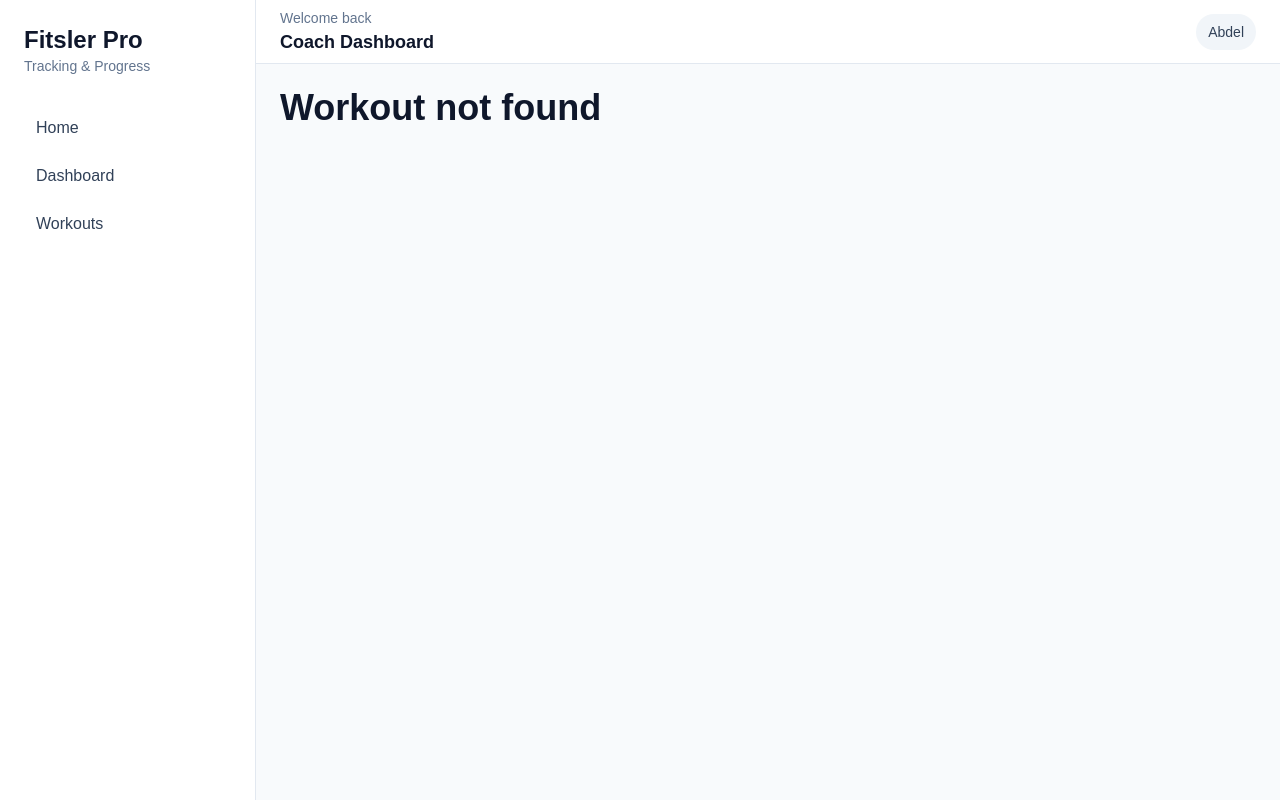
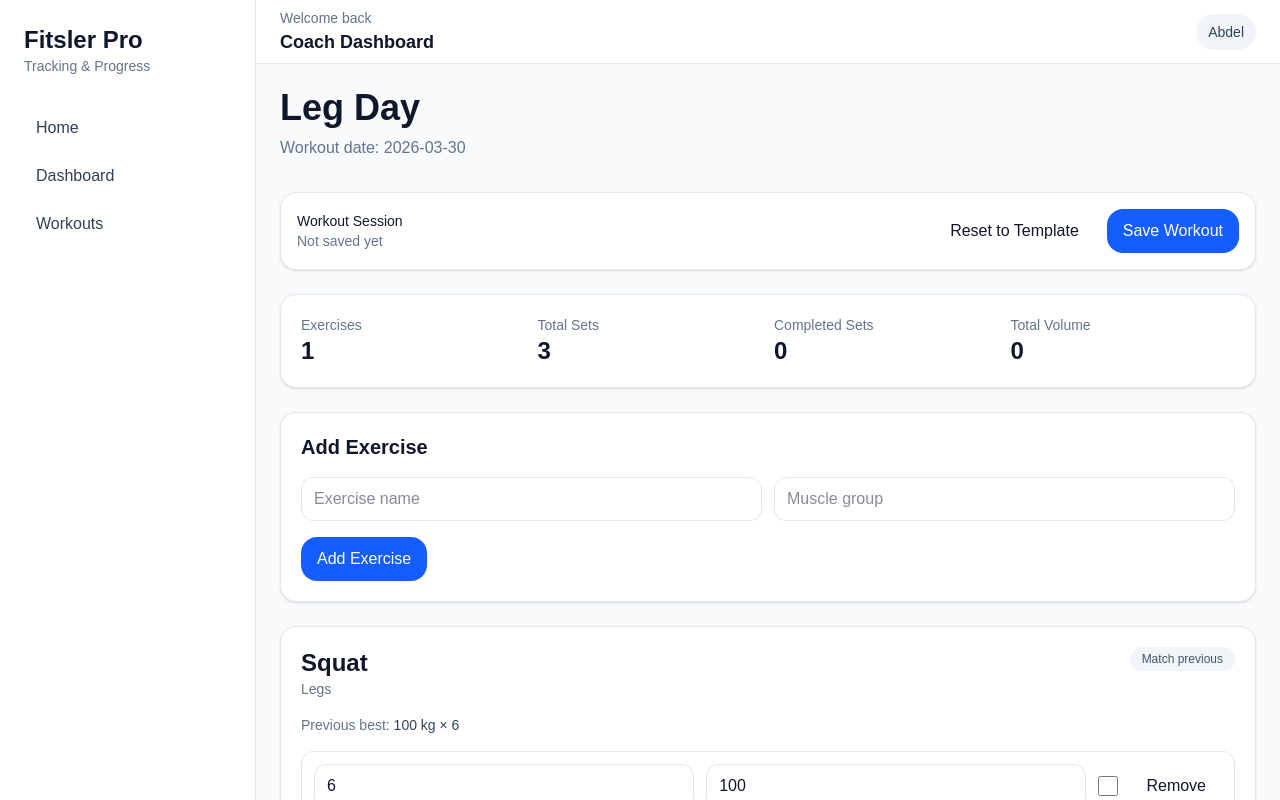
Before and after one commit to bouji9725/Fitness, a Next.js app: page /workouts/legs-day in a window 1280 px wide. Before the commit this address had no page. Shown: the top 800 px of the page. Built offline with nearby package versions, Linux system fonts and the light colour scheme.

Commit message:
adding workout/set/editing&saving

```diff
--- /dev/null
+++ b/components/workout/SaveWorkoutBar.tsx
@@ -0,0 +1,38 @@
+import Button from "@/components/ui/Button";
+
+type SaveWorkoutBarProps = {
+  onSave: () => void;
+  onReset: () => void;
+  isDirty: boolean;
+  lastSavedAt: string | null;
+};
+
+export default function SaveWorkoutBar({
+  onSave,
+  onReset,
+  isDirty,
+  lastSavedAt,
+}: SaveWorkoutBarProps) {
+  return (
+    <div className="flex flex-col gap-3 rounded-2xl border border-slate-200 bg-white p-4 shadow-sm md:flex-row md:items-center md:justify-between">
+      <div>
+        <p className="text-sm font-medium text-slate-900">Workout Session</p>
+        <p className="text-sm text-slate-500">
+          {lastSavedAt
+            ? `Last saved: ${new Date(lastSavedAt).toLocaleString()}`
+            : "Not saved yet"}
+        </p>
+      </div>
+
+      <div className="flex flex-wrap gap-3">
+        <Button type="button" variant="ghost" onClick={onReset}>
+          Reset to Template
+        </Button>
+
+        <Button type="button" onClick={onSave} disabled={!isDirty}>
+          Save Workout
+        </Button>
+      </div>
+    </div>
+  );
+}
--- a/components/workout/WorkoutSession.tsx
+++ b/components/workout/WorkoutSession.tsx
@@ -1,12 +1,17 @@
 "use client";
 
-import { useReducer } from "react";
+import { useEffect, useMemo, useReducer, useState } from "react";
 import type { WorkoutDay } from "@/types/workout";
-import Button from "@/components/ui/Button";
 import ExerciseCard from "./ExerciseCard";
 import AddExerciseForm from "./AddExerciseForm";
 import SessionSummary from "./SessionsSummary";
+import SaveWorkoutBar from "./SaveWorkoutBar";
 import { workoutSessionReducer } from "@/lib/workout-session-reducer";
+import {
+  clearWorkoutSession,
+  loadWorkoutSession,
+  saveWorkoutSession,
+} from "@/lib/workout-storage";
 
 type WorkoutSessionProps = {
   workout: WorkoutDay;
@@ -14,33 +19,59 @@ type WorkoutSessionProps = {
 
 export default function WorkoutSession({ workout }: WorkoutSessionProps) {
   const [sessionState, dispatch] = useReducer(workoutSessionReducer, workout);
+  const [hasHydrated, setHasHydrated] = useState(false);
+  const [lastSavedAt, setLastSavedAt] = useState<string | null>(null);
+
+  useEffect(() => {
+    const saved = loadWorkoutSession(workout.id);
+
+    if (saved) {
+      dispatch({
+        type: "RESET_WORKOUT",
+        initialWorkout: saved.workout,
+      });
+      setLastSavedAt(saved.savedAt);
+    }
+
+    setHasHydrated(true);
+  }, [workout.id]);
+
+  const isDirty = useMemo(() => {
+    return JSON.stringify(sessionState) !== JSON.stringify(workout);
+  }, [sessionState, workout]);
+
+  function handleSaveWorkout() {
+    saveWorkoutSession(sessionState);
+    setLastSavedAt(new Date().toISOString());
+  }
+
+  function handleResetWorkout() {
+    clearWorkoutSession(workout.id);
+    dispatch({
+      type: "RESET_WORKOUT",
+      initialWorkout: workout,
+    });
+    setLastSavedAt(null);
+  }
+
+  if (!hasHydrated) {
+    return (
+      <div className="rounded-2xl border border-slate-200 bg-white p-6 shadow-sm">
+        <p className="text-slate-500">Loading workout session...</p>
+      </div>
+    );
+  }
 
   return (
     <div className="grid gap-6">
+      <SaveWorkoutBar
+        onSave={handleSaveWorkout}
+        onReset={handleResetWorkout}
+        isDirty={isDirty}
+        lastSavedAt={lastSavedAt}
+      />
+
       <SessionSummary workout={sessionState} />
-
-      <div className="flex flex-col gap-3 md:flex-row md:items-center md:justify-between">
-        <div>
-          <h2 className="text-xl font-semibold text-slate-900">
-            Track your workout
-          </h2>
-          <p className="text-sm text-slate-500">
-            Update reps, weight, and completed sets in real time.
-          </p>
-        </div>
-
-        <Button
-          variant="ghost"
-          onClick={() =>
-            dispatch({
-              type: "RESET_WORKOUT",
-              initialWorkout: workout,
-            })
-          }
-        >
-          Reset Workout
-        </Button>
-      </div>
 
       <AddExerciseForm dispatch={dispatch} />
 
--- /dev/null
+++ b/lib/workout-storage.ts
@@ -0,0 +1,41 @@
+import type { WorkoutDay } from "@/types/workout";
+
+function getWorkoutStorageKey(workoutId: string) {
+  return `fitness-workout-session:${workoutId}`;
+}
+
+export function saveWorkoutSession(workout: WorkoutDay): void {
+  if (typeof window === "undefined") return;
+
+  const key = getWorkoutStorageKey(workout.id);
+  const payload = {
+    workout,
+    savedAt: new Date().toISOString(),
+  };
+
+  localStorage.setItem(key, JSON.stringify(payload));
+}
+
+export function loadWorkoutSession(
+  workoutId: string
+): { workout: WorkoutDay; savedAt: string } | null {
+  if (typeof window === "undefined") return null;
+
+  const key = getWorkoutStorageKey(workoutId);
+  const raw = localStorage.getItem(key);
+
+  if (!raw) return null;
+
+  try {
+    return JSON.parse(raw) as { workout: WorkoutDay; savedAt: string };
+  } catch {
+    return null;
+  }
+}
+
+export function clearWorkoutSession(workoutId: string): void {
+  if (typeof window === "undefined") return;
+
+  const key = getWorkoutStorageKey(workoutId);
+  localStorage.removeItem(key);
+}
```
Also changed, not shown: app/workouts/[workoutId]/page.tsx (renamed from app/workouts/[workourId]/page.tsx).
